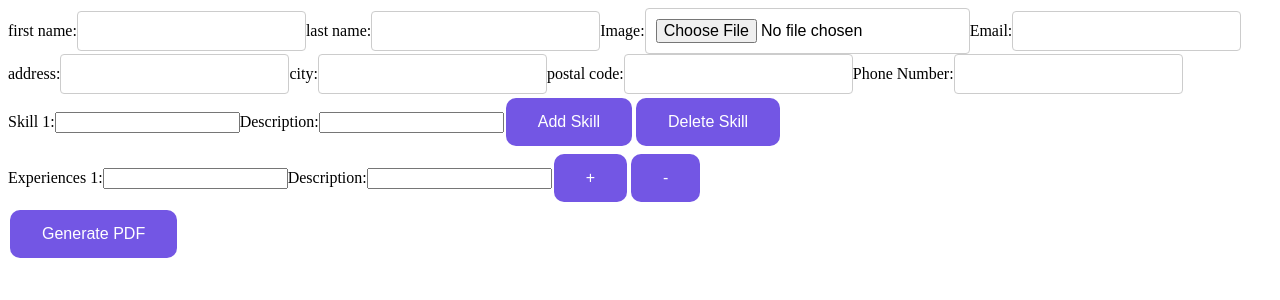
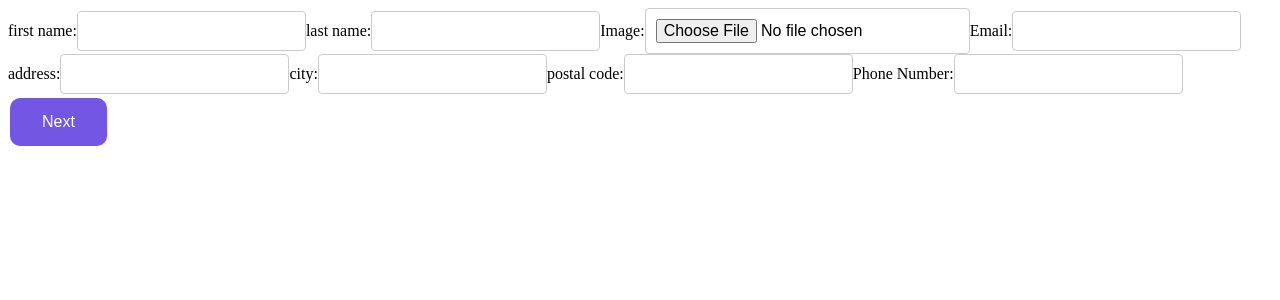
Before and after one commit to Feydai/TP-API-PDF, a React (Create React App) app in the folder frontend/: page / in a window 1280 px wide. Shown: the top 300 px of the page. Built offline with nearby package versions, Linux system fonts and the light colour scheme.

Commit message:
add: different page

```diff
--- a/frontend/src/routes/GeneratePdf/GeneratePdf.js
+++ b/frontend/src/routes/GeneratePdf/GeneratePdf.js
@@ -17,6 +17,15 @@ function PDFForm() {
   const [skills, setSkills] = useState([{ name: "", description: "" }]);
   const [experiences, setExperiences] = useState([{ title: "", test: "" }]);
   const [pdf, setPdf] = useState({});
+  const [page, setPage] = useState(1);
+
+  const nextPage = () => {
+    setPage(page + 1);
+  };
+
+  const previousPage = () => {
+    setPage(page - 1);
+  };
 
   const handleImageUpload = (event) => {
     const file = event.target.files[0];
@@ -98,6 +107,8 @@ function PDFForm() {
 
   return (
     <form onSubmit={handleSubmit}>
+      {page === 1 && (
+        <>
           <FormField
             label="first name"
             type="text"
@@ -141,6 +152,11 @@ function PDFForm() {
             value={phoneNumber}
             onChange={(e) => setPhoneNumber(e.target.value)}
           />
+          <Button text="Next" onClick={nextPage} />
+        </>
+      )}
+      {page === 2 && (
+        <>
           {skills.map((skill, index) => (
             <Skill
               key={skill.id}
@@ -151,6 +167,13 @@ function PDFForm() {
               handleAddSkill={handleAddSkill}
             />
           ))}
+          <Button text="Previous" onClick={previousPage} />
+          <Button text="Next" onClick={nextPage} />
+        </>
+      )}
+
+      {page === 3 && (
+        <>
           {experiences.map((experience, index) => (
             <Experience
               key={experience.id}
@@ -161,6 +184,8 @@ function PDFForm() {
               handleAddExperience={handleAddExperience}
             />
           ))}
+          <Button text="Previous" onClick={previousPage} />
+          <Button text="Generate PDF" type="submit" />
           {pdf.pdf_name && (
             <Button
               onClick={() => {
@@ -174,7 +199,8 @@ function PDFForm() {
               text="Download PDF"
             />
           )}
-      <Button text="Generate PDF" type="submit" />
+        </>
+      )}
     </form>
   );
 }
--- a/frontend/src/routes/routes.js
+++ b/frontend/src/routes/routes.js
@@ -1,6 +1,6 @@
 import { createBrowserRouter } from "react-router-dom";
 import PDFForm from "./GeneratePdf/GeneratePdf";
-import PDFHistory from "./historyPdf/historyPdf";
+import PDFHistory from "./HistoryPdf/HistoryPdf";
 
 export const routesConfig = [
   {
```
Also changed, not shown: frontend/src/routes/SkillPage/SkillPage.js (added, +22 -0 lines), frontend/src/routes/HistoryPdf/HistoryPdf.js (renamed from frontend/src/routes/historyPdf/historyPdf.js). Lines whose indentation alone changed are shown as unchanged.
